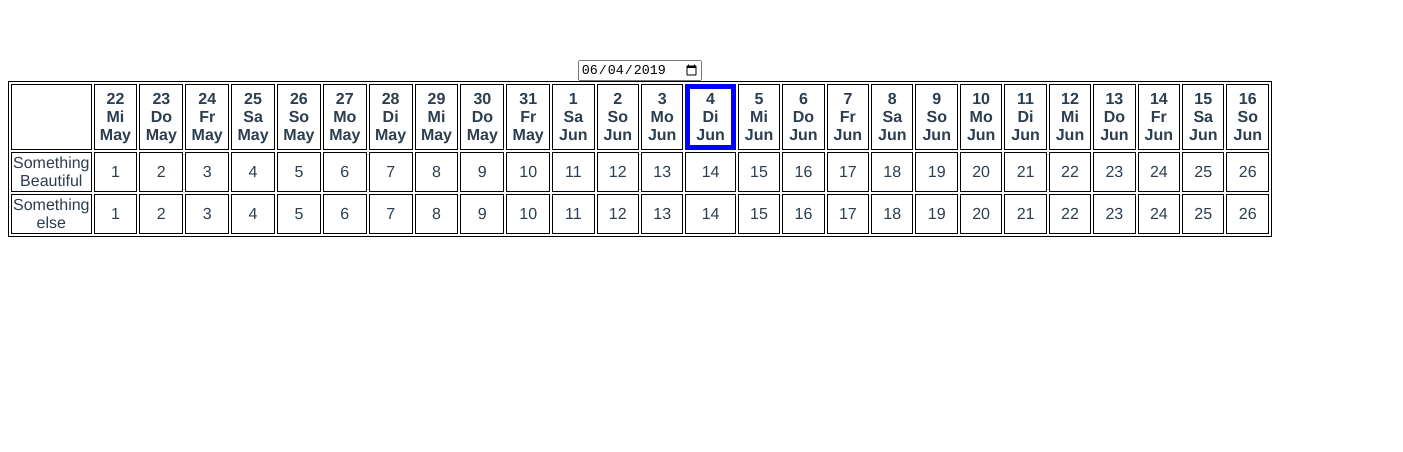
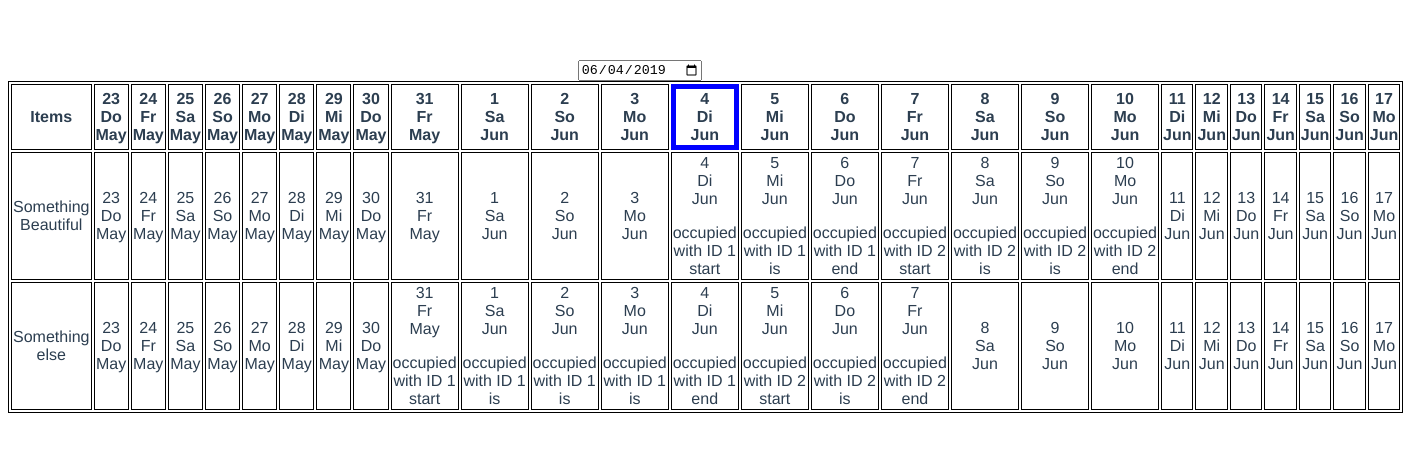
Before and after one commit to ewatch/vue-horizontal-calendar, a Vue app: page / in a window 1280 px wide. Shown: the top 452 px of the page, 1403 px wide, since content can reach past the window. Built offline with nearby package versions, Linux system fonts and the light colour scheme.

Commit message:
init occupations

```diff
--- a/src/App.vue
+++ b/src/App.vue
@@ -6,8 +6,9 @@
 
 <script>
 import TableCalendar from "./components/TableCalendar.vue";
+import { days } from "./helper/date.js";
 
-let exampleDate = new Date();
+let todayDate = new Date().getTime();
 
 export default {
   name: "app",
@@ -20,14 +21,38 @@ export default {
         {
           id: 1,
           name: "Something Beautiful",
-          "start-date": exampleDate,
-          "end-date": new Date(exampleDate.getDate() + 1)
+          occupations: [
+            {
+              id: 1,
+              name: "Conference",
+              startDate: todayDate,
+              endDate: todayDate + days(2)
+            },
+            {
+              id: 2,
+              name: "Holliday",
+              startDate: todayDate + days(3),
+              endDate: todayDate + days(6)
+            }
+          ]
         },
         {
           id: 2,
           name: "Something else",
-          "start-date": exampleDate,
-          "end-date": new Date(exampleDate.getDate() + 1)
+          occupations: [
+            {
+              id: 1,
+              name: "Lunchparty",
+              startDate: todayDate - days(4),
+              endDate: todayDate
+            },
+            {
+              id: 2,
+              name: "Work",
+              startDate: todayDate + days(1),
+              endDate: todayDate + days(3)
+            }
+          ]
         }
       ]
     };
--- a/src/components/TableCalendar.vue
+++ b/src/components/TableCalendar.vue
@@ -7,7 +7,7 @@
     />
     <table>
       <thead>
-        <th v-if="tableData.length > 0"></th>
+        <th v-if="tableData.length > 0">Items</th>
         <table-head-cell
           v-for="date in dates"
           :class="{ today: equalsSelectedDate(date) }"
@@ -23,7 +23,7 @@
           v-for="element in tableData"
           v-bind:key="element.id"
           :title="element.name"
-          :amountOfCells="renderDays"
+          :dates="datesWithOccupations(dates, element.occupations)"
         />
       </tbody>
     </table>
@@ -34,8 +34,6 @@
 import TableHeadCell from "./TableHeadCell.vue";
 import TableRow from "./TableRow.vue";
 import * as dateHelper from "../helper/date.js";
-
-const ONE_DAY_AS_MS = 86400000;
 
 export default {
   components: {
@@ -64,18 +62,19 @@ export default {
   computed: {
     dates: function() {
       let dateArray = [];
-      const startDate = new Date(this.selectedDate);
+      let startDate = new Date(this.selectedDate);
       const amountOfDaysBeforeAndAfter = dateHelper.calculateRenderDays(
         this.renderDays
       );
 
-      startDate.setDate(startDate.getDate() - amountOfDaysBeforeAndAfter);
+      startDate = new Date(startDate.setDate(startDate.getDate() - amountOfDaysBeforeAndAfter));
+
       for (let i = 0; i < this.renderDays; i++) {
-        dateArray.push(new Date(startDate.getTime() + i * ONE_DAY_AS_MS));
+        dateArray.push(new Date(startDate.setDate(startDate.getDate() + 1)));
       }
 
       return dateArray;
-    }
+    },
   },
   methods: {
     getDayName: dateHelper.getDayName,
@@ -85,6 +84,44 @@ export default {
     },
     equalsSelectedDate: function(date) {
       return date.getDate() === this.selectedDate.getDate();
+    },
+    datesWithOccupations: (dates, occupations) => {
+      let dateArray = [];
+
+      dates.forEach((date, index) => {
+        const dateTimestamp = date.getTime();
+
+        const occupi = occupations.map((occupation) => {
+          const startDateStart = new Date(occupation.startDate);
+          startDateStart.setHours(0,0,0,0);
+          const startDateEnd = new Date(occupation.startDate);
+          startDateEnd.setHours(23,59,59,999);
+
+          if (startDateStart.getTime() < dateTimestamp && startDateEnd.getTime() > dateTimestamp) {
+
+            return {id: occupation.id, type: 'start', state: true}
+          }
+
+          const endDateStart = new Date(occupation.endDate);
+          endDateStart.setHours(0,0,0,0);
+          const endDateEnd = new Date(occupation.endDate);
+          endDateEnd.setHours(23,59,59,999);
+
+          if (endDateStart.getTime() < dateTimestamp && endDateEnd.getTime() > dateTimestamp) {
+            return {id: occupation.id, type: 'end', state: true}
+          }
+
+          if (occupation.startDate < dateTimestamp && occupation.endDate > dateTimestamp) {
+            return {id: occupation.id, type: 'is', state: true}
+          }
+
+          return {id: occupation.id, type: '', state: false}
+        })
+
+        dateArray.push({date, occupi});
+      })
+
+      return dateArray;
     }
   }
 };
--- a/src/components/TableRow.vue
+++ b/src/components/TableRow.vue
@@ -1,18 +1,47 @@
 <template>
     <tr>
         <td>{{ title }}</td>
-    <td v-for="n in amountOfCells" v-bind:key="n">{{ n }}</td>
+        <td v-for="date in dates"
+            :key="date.date.getTime()"
+            :class="cssClass"
+        >
+            <!--{{ log(date) }}-->
+            {{ date.date.getDate() }}
+            <div>{{ getDayName(date.date.getDay()) }}</div>
+            <div>{{ getMonthName(date.date.getMonth()) }}</div>
+            <template v-for="occupied in date.occupi" >
+                <div :key="occupied.id" v-if="occupied.state" style="margin-top: 1rem;">
+                    occupied with ID {{ occupied.id }} {{ occupied.type }}
+                </div>
+            </template>
+        </td>
     </tr>
 </template>
 
 <script>
+    import * as dateHelper from "../helper/date";
+
     export default {
         props: {
             title: {
-      type: String
+                type: String,
+                default: ''
             },
-    amountOfCells: {
-      type: Number
+            dates: {
+                type: Array,
+                default: () => []
+            }
+        },
+        computed: {
+            cssClass: () => {
+                return 'classi'
+            }
+        },
+        methods: {
+            getDayName: dateHelper.getDayName,
+            getMonthName: dateHelper.getMonthName,
+            log: (v) => {
+                console.log(v)
             }
         }
     };
--- a/src/helper/date.js
+++ b/src/helper/date.js
@@ -25,4 +25,9 @@ function calculateRenderDays(amountOfDays) {
   return Math.round((amountOfDays - 1) / 2);
 }
 
-export { getDayName, getMonthName, calculateRenderDays };
+function days(n) {
+  const ONE_DAY_AS_MS = 86400000;
+  return n * ONE_DAY_AS_MS
+}
+
+export { getDayName, getMonthName, calculateRenderDays, days };
```
Also changed, not shown: 2 other files (tests, documents, lock files or other folders). Lines whose indentation alone changed are shown as unchanged.
